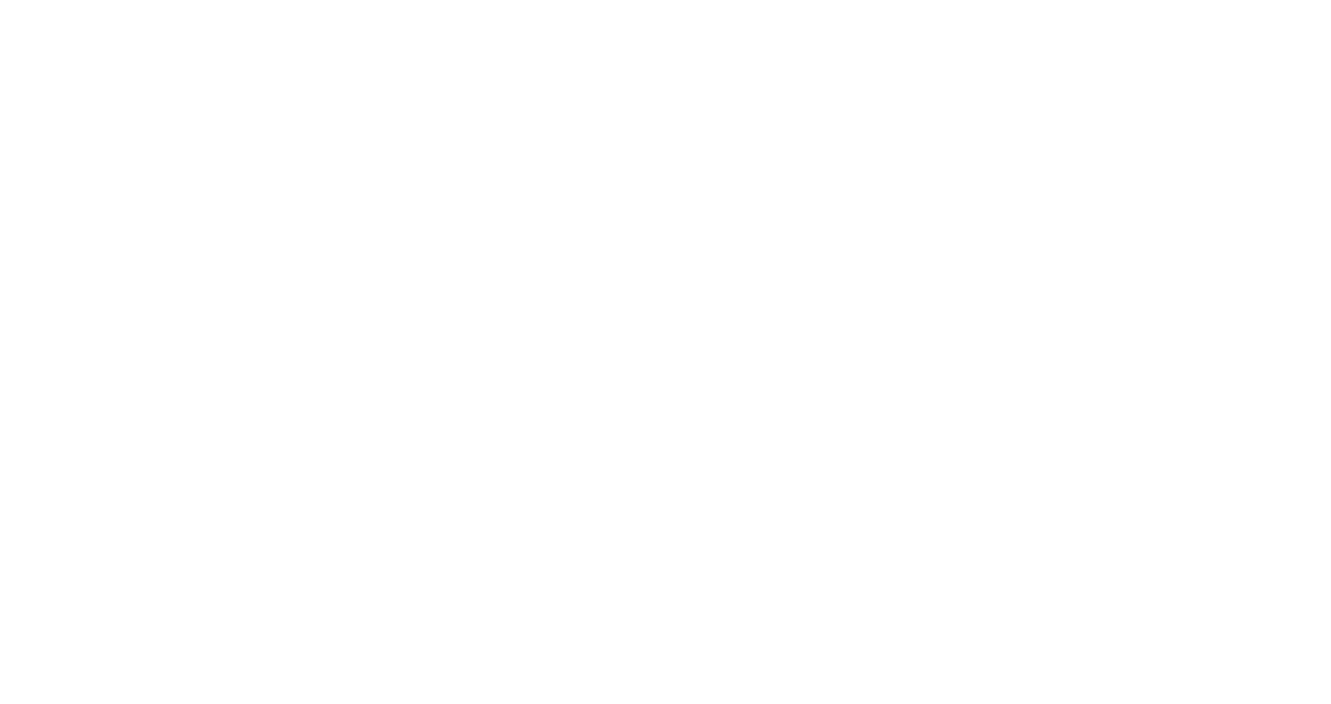
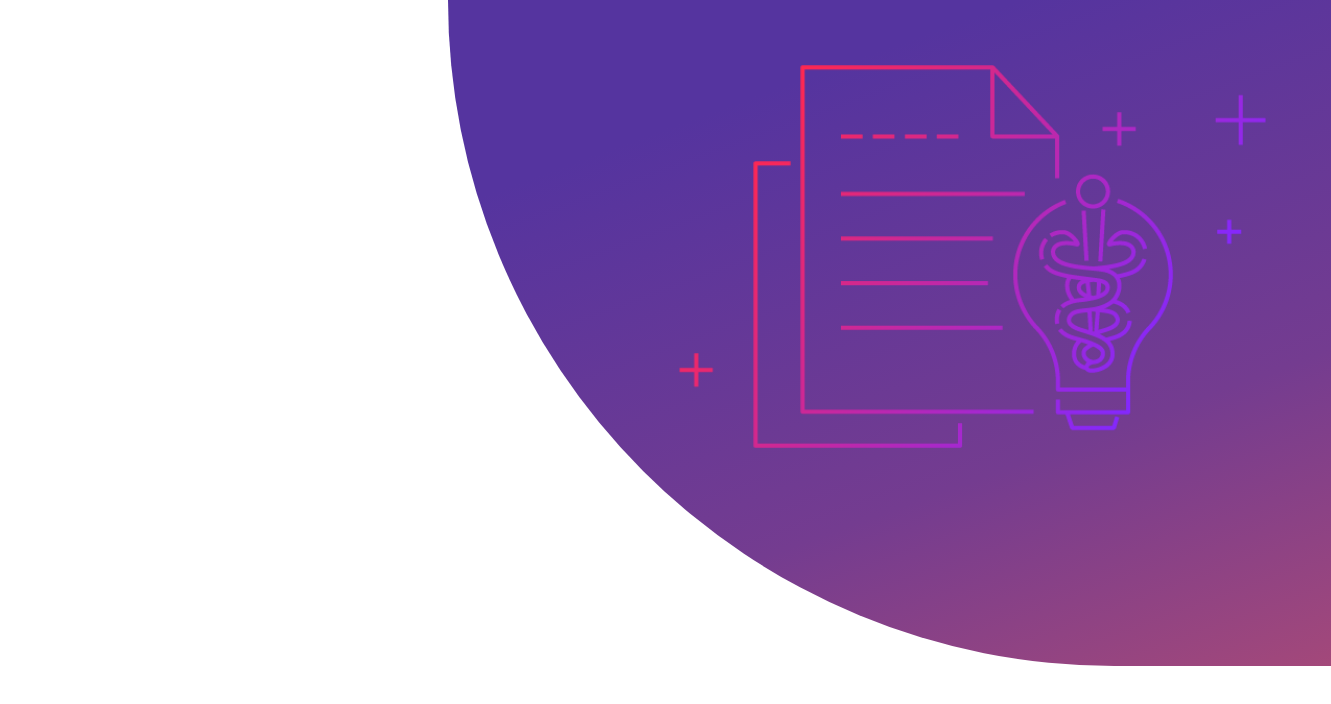
Before and after one commit to farhanhaider1/HealthHQ, a plain HTML site: page index.html in a window 1280 px wide. Shown: the whole page, 1331 px wide, since content can reach past the window. Drawn offline with Linux system fonts and the light colour scheme.

Commit message:
created purple semi circle (html and css done)

```diff
--- a/index.html
+++ b/index.html
@@ -2,10 +2,15 @@
 <html lang="en">
 <head>
     <meta charset="UTF-8">
-    <meta name="viewport" content="width=device-width, initial-scale=1.0">
-    <title>Document</title>
+    <meta name="HealthHq" content="width=device-width, initial-scale=1.0">
+    <title>HealthHq</title>
+    <link rel="stylesheet" href="mainPage.css">
 </head>
 <body>
-
+    <div class="mainCircle">
+        <div class="main-art">
+            <img src="main-art.png" alt="clipboard with medical logo">
+        </div>
+    </div>
 </body>
 </html>
--- /dev/null
+++ b/mainPage.css
@@ -0,0 +1,24 @@
+body {
+    margin: 0em;
+    padding: 0em;
+}
+
+/*! main page semi-cricle css */
+.mainCircle{
+    margin-left: 35vw;
+    width: 69vw;;
+    height:52vw;
+    border-radius: 0 0 0 900px;
+    background: rgb(85,52,159);
+    background: linear-gradient(160deg, rgba(85,52,159,1) 21%, rgba(116,60,144,1) 68%, rgba(163,72,122,1) 100%);
+}
+
+.main-art{
+    padding-left: 18vw;
+    padding-top: 5vw;
+}
+
+.main-art img{
+    min-height: 30vw;
+    max-height: 30vw;
+}
```
Also changed, not shown: main-art.png (added).
